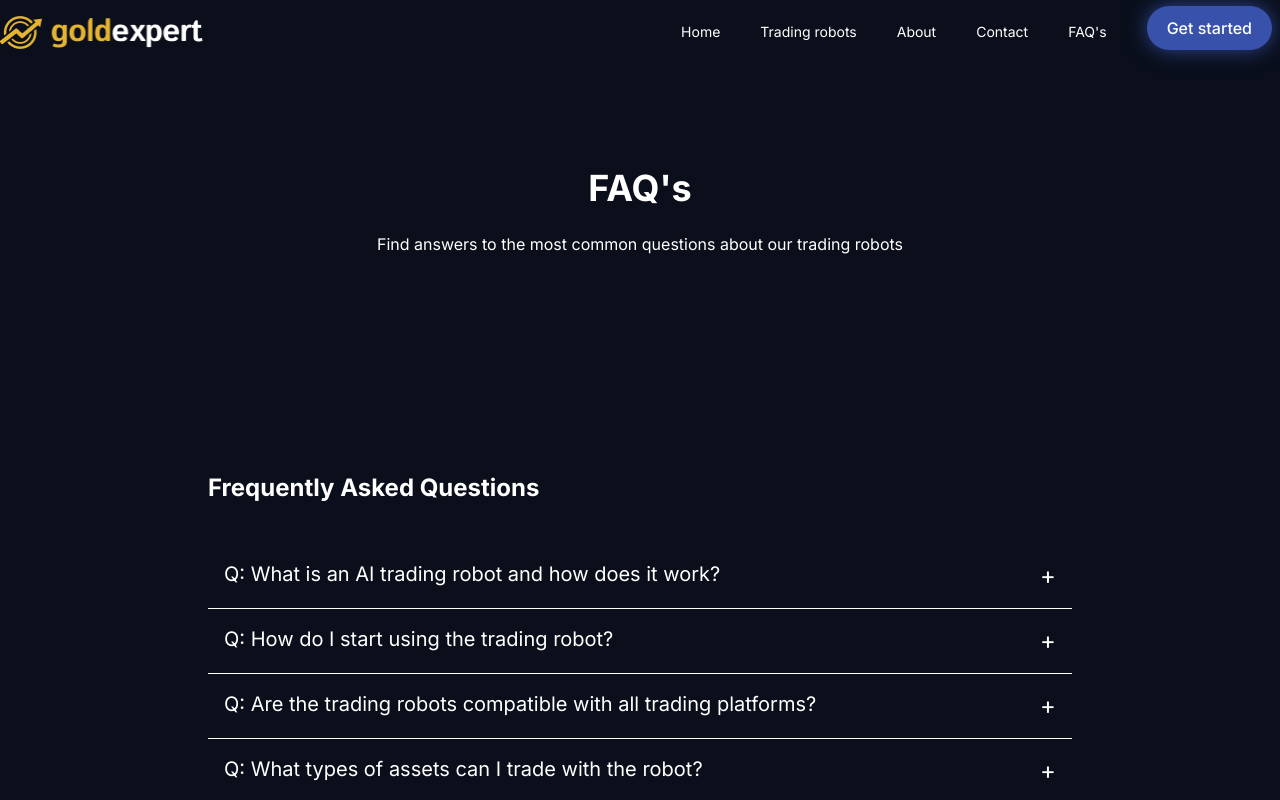
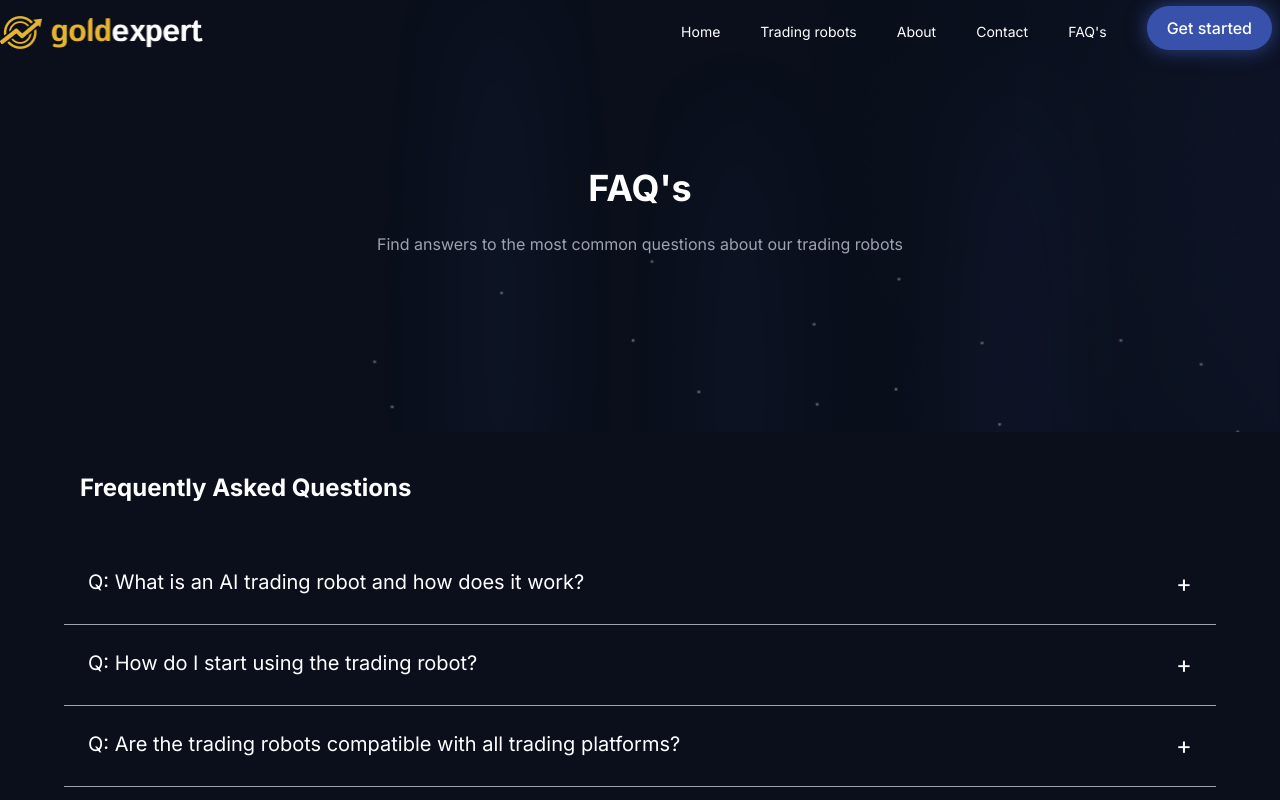
Before and after one commit to dragoljub123/goldexpert, a Next.js app: page /FAQs in a window 1280 px wide. Shown: the top 800 px of the page. Built offline with nearby package versions, Linux system fonts and the light colour scheme.

Commit message:
stajling

```diff
--- a/app/AboutUS/page.tsx
+++ b/app/AboutUS/page.tsx
@@ -10,7 +10,7 @@ import PopupButton from "@/app/components/PopupButton";
 export default function AboutUS() {
   return (
     <div className=" mx-auto">
-      <div className="pozadinaboja2  ">
+      <div className="pozadinaFQ  ">
         <Navbar />
         <div className="my-20 ">
           <div className=" mx-auto flex items-center justify-center ">
--- a/app/ContactUs/page.tsx
+++ b/app/ContactUs/page.tsx
@@ -8,7 +8,7 @@ import Suportkartica2 from "../components/Suportkartica2";
 export default function ContactUs() {
   return (
     <div className="mx-auto">
-      <div className="pozadinaboja2">
+      <div className="pozadinaFQ ">
         <Navbar />
         <div className=" py-20">
           <div className="max-w-screen-1440p  mx-auto flex items-center justify-center">
--- a/app/FAQs/page.tsx
+++ b/app/FAQs/page.tsx
@@ -8,15 +8,15 @@ import PopupButton from "../components/PopupButton";
 export default function FAQs() {
   return (
     <div className=" mx-auto">
-      <div className="pozadinaboja2  ">
+      <div className="pozadinaFQ ">
         <Navbar />
         <div className="py-20">
           <div className="mx-auto flex items-center justify-center slideUpAnimacija ">
             <div className="max-w-screen-xl mx-auto flex flex-col justify-between items-center px-4 lg:px-0 h-full mb-20">
-              <h1 className="text-2xl text-white font-bold mb-6 mt-6 text-center lg:text-4xl">
+              <h1 className="text-3xl text-white font-bold mb-6 mt-6 text-center lg:text-4xl">
                 FAQ&apos;s
               </h1>
-              <p className="text-white mb-4">
+              <p className="text-gray-400 mb-4 text-center">
                 Find answers to the most common questions about our trading
                 robots
               </p>
@@ -26,8 +26,8 @@ export default function FAQs() {
       </div>
       <div className="pozadinaboja2 flex-col  justify-center items-center ">
         <div className="flex justify-center items-center">
-          <div className="max-w-screen-1440p w-full">
-            <h1 className="font-bold text-white text-2xl px-4 lg:px-52 lg:py-10 ">
+          <div className="max-w-screen-1440p mx-auto w-full ">
+            <h1 className="font-bold text-white text-2xl px-4 lg:px-20 lg:py-10 ">
               Frequently Asked Questions
             </h1>
             <FaqComponent
--- a/app/Tradingrobots/page.tsx
+++ b/app/Tradingrobots/page.tsx
@@ -11,7 +11,7 @@ import RobotsSmallcard from "../components/RobotsSmallcard";
 export default function Tradingrobots() {
   return (
     <div className="mx-auto">
-      <div className="pozadinaboja2  ">
+      <div className="pozadinaFQ   ">
         <Navbar />
         <div className="mt-20 ">
           <div className=" mx-auto flex items-center justify-center ">
@@ -62,8 +62,8 @@ export default function Tradingrobots() {
           />
         </div>
       </div>
-      <div className=" bg-[#F6F9FC] text-center pt-5 pb-20 md:pt-20">
-        <span className="">
+      <div className=" bg-[#F6F9FC]  pt-5 pb-20 md:pt-20">
+        <span className="flex justify-center ">
           <PopupButton />
         </span>
       </div>
--- a/app/components/FaqComponent.tsx
+++ b/app/components/FaqComponent.tsx
@@ -14,14 +14,17 @@ const FaqComponent: React.FC<Props> = ({ question, answer }) => {
   };
 
   return (
-    <div className=" text-white border-b border-white border-b-1 lg:mx-52">
-      <div className="flex  justify-between p-4">
+    <div
+      className=" text-white border-b border-gray-400 border-b-1 lg:mx-16"
+      onClick={handleIconClick}
+    >
+      <div className="flex  justify-between p-6">
         <p className="lg:text-xl text-bold">{question}</p>
         <span className="text-2xl " onClick={handleIconClick}>
           {showAnswer ? "-" : "+"}
         </span>
       </div>
-      {showAnswer && <p className="p-2">{answer}</p>}
+      {showAnswer && <p className="p-6 text-sm text-gray-400">{answer}</p>}
     </div>
   );
 };
--- a/app/globals.css
+++ b/app/globals.css
@@ -229,3 +229,8 @@ ul {
 .neondugmence {
   box-shadow: 0 0 20px rgba(56, 82, 172, 0.8);
 }
+.pozadinaFQ {
+  background: #0a0f1b;
+  background-image: url("images/zvezdepoz.png");
+  background-size: cover;
+}
```
Also changed, not shown: app/images/zvezdepoz.png (added).
